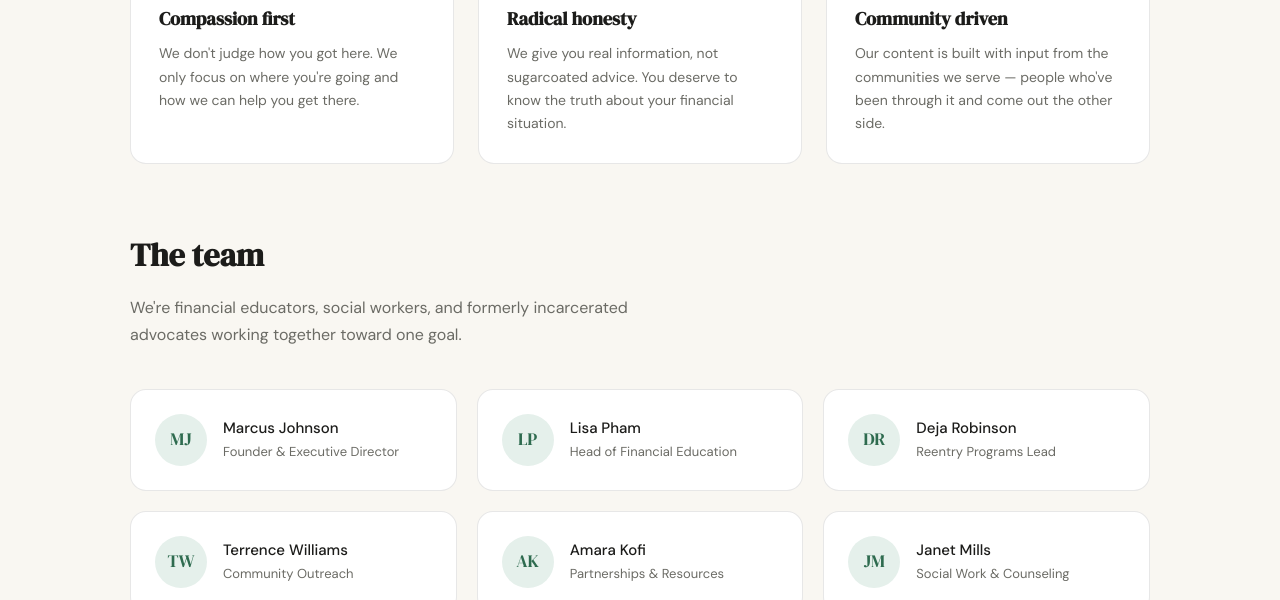
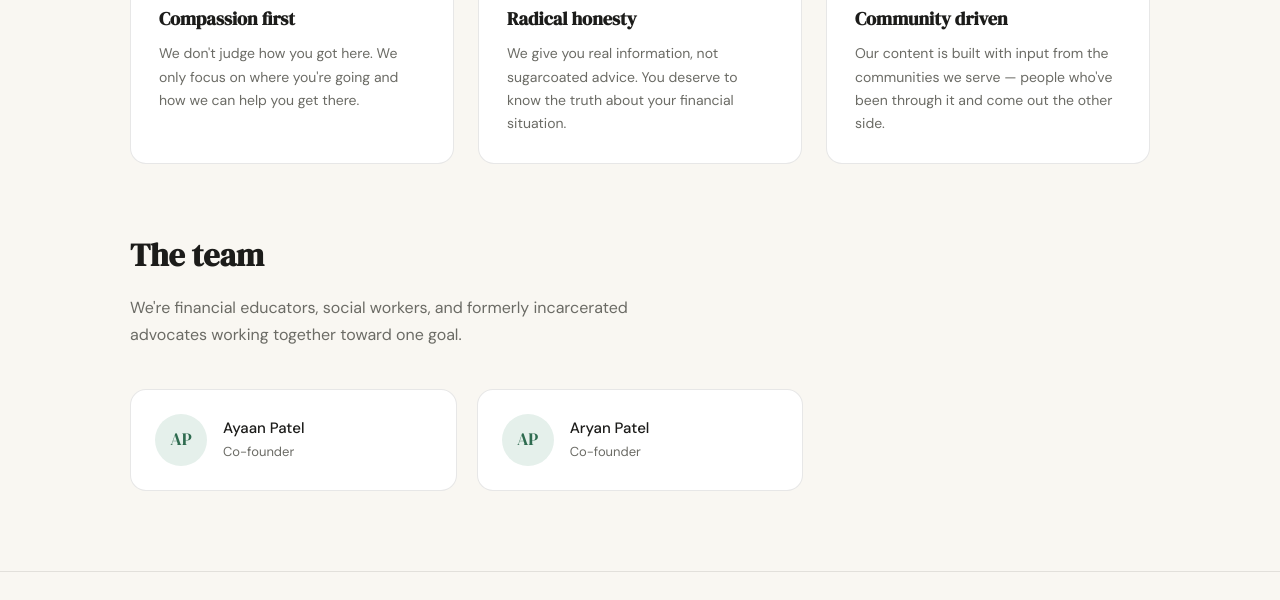
Before and after one commit to ayaanspatel01-ai/Clear-Path-Financial, a plain HTML site: page about.html in a window 1280 px wide. Shown: the part 931-1531 px from the top of the page. Drawn offline with Linux system fonts and the light colour scheme.

Commit message:
update team

```diff
--- a/about.html
+++ b/about.html
@@ -96,12 +96,8 @@
     <h2>The team</h2>
     <p class="intro">We're financial educators, social workers, and formerly incarcerated advocates working together toward one goal.</p>
     <div class="team-grid">
-      <div class="team-card"><div class="team-avatar">MJ</div><div><div class="team-name">Marcus Johnson</div><div class="team-role">Founder & Executive Director</div></div></div>
-      <div class="team-card"><div class="team-avatar">LP</div><div><div class="team-name">Lisa Pham</div><div class="team-role">Head of Financial Education</div></div></div>
-      <div class="team-card"><div class="team-avatar">DR</div><div><div class="team-name">Deja Robinson</div><div class="team-role">Reentry Programs Lead</div></div></div>
-      <div class="team-card"><div class="team-avatar">TW</div><div><div class="team-name">Terrence Williams</div><div class="team-role">Community Outreach</div></div></div>
-      <div class="team-card"><div class="team-avatar">AK</div><div><div class="team-name">Amara Kofi</div><div class="team-role">Partnerships & Resources</div></div></div>
-      <div class="team-card"><div class="team-avatar">JM</div><div><div class="team-name">Janet Mills</div><div class="team-role">Social Work & Counseling</div></div></div>
+      <div class="team-card"><div class="team-avatar">AP</div><div><div class="team-name">Ayaan Patel</div><div class="team-role">Co-founder</div></div></div>
+      <div class="team-card"><div class="team-avatar">AP</div><div><div class="team-name">Aryan Patel</div><div class="team-role">Co-founder</div></div></div>
     </div>
   </div>
 </div>
```
